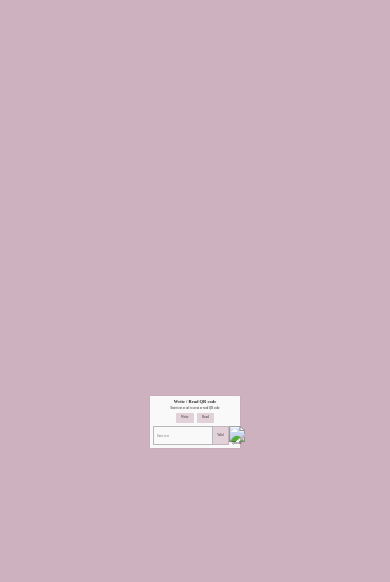
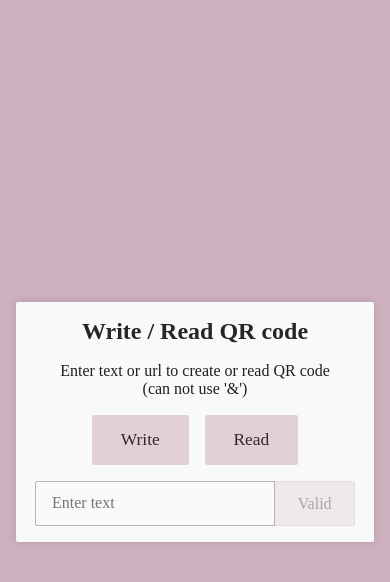
Before and after one commit to emerone/QR-code, a plain HTML site: page index.html in a window 390 px wide. Both pictures are taken after a click on the button "Valid". Drawn offline with Linux system fonts and the light colour scheme.

Commit message:
write part

```diff
--- a/assets/css/Style.css
+++ b/assets/css/Style.css
@@ -87,15 +87,15 @@ main > div:first-of-type > button:is(:hover, :focus-visible) {
   width: 100%;
 }
 
-.write input {
+div.write input {
   padding: .75rem 1rem ;
   background: #0000;
   border: 1px #0004 solid;
   border-radius: .125rem 0% 0% .125rem;
-  width: 20rem;
+  width: 100%;
 }
 
-.write button {
+div.write button {
   padding: .75rem 1.4rem .7rem;
   border: 1px #0002 solid;
   border-left: none;
@@ -104,16 +104,22 @@ main > div:first-of-type > button:is(:hover, :focus-visible) {
   transition: all .2s ease;
   cursor: pointer;
   color: #000c;
+  transition: all .2 ease;
 }
 
-.write button:is(:focus-visible, :hover) {
+div.write button:is(:focus-visible, :hover) {
   background: var(--bg);
   opacity: .9;
   color: var(--color);
 }
 
-.write > div {
+div.write.not-valid button {
+  opacity: .4;
+}
+
+div.write > div {
   display: flex;
+  width: min(100%, 20rem);
 }
 
 
@@ -127,24 +133,6 @@ main > div:first-of-type > button:is(:hover, :focus-visible) {
 }
 
           /* Responsive */
-
-@media screen and (max-width:1024px) {
-  html{
-    font-size: 14px;
-  }
-}
-
-@media screen and (max-width:826px) {
-  html{
-    font-size: 3px;
-  }
-}
-
-@media screen and (max-width:632px) {
-  html{
-    font-size: 3px;
-  }
-}
 
 @media screen and (min-width:calc(1920px * calc(1 + 1/2) - 100px)) {
   html{
@@ -185,15 +173,10 @@ main > div:first-of-type > button:is(:hover, :focus-visible) {
 
 /* Track */
 ::-webkit-scrollbar-track {
-  background: #f1f1f1;
+  background: var(--bg);
 }
 
 /* Handle */
 ::-webkit-scrollbar-thumb {
-  background: #888;
+  background: #b48c9e;
 }
-
-/* Handle on hover */
-::-webkit-scrollbar-thumb:hover {
-  background: #555;
-}
--- a/assets/js/Script.js
+++ b/assets/js/Script.js
@@ -20,11 +20,34 @@ const btnW = document.querySelector('div.write button')
 const imgW = document.querySelector('div.write img')
 const formW = document.querySelector('div.write')
 
+
 const writeF = (e) => {
-    if (e.key == "Enter" || e.target.nodeName == 'BUTTON'){
+
+    // API used from: goqr.me
+    data = inpW.value.replace(/&/g, '')
+    if (data != '')     { formW.classList.remove("not-valid") }
+    if (data == '')     { formW.classList.add("not-valid")}
+    if (data != false)
+    if (data == false)
+
+    console.log(data)
+    function url() { return `https://api.qrserver.com/v1/create-qr-code/?size=150x150&data=${data}` }
+
+    function imgShow() {
         formW.classList.remove('not-active')
+        imgW.src = url()
+        console.log(url())
+    }
+
+    if (e.target.nodeName == 'BUTTON' && data != false){
+        imgShow()
+    }
+
+    if (e.key == "Enter" && data != false){
+        imgShow()
     }
 }
 
 inpW.addEventListener('keydown', writeF)
+inpW.addEventListener('input', writeF)
 btnW.addEventListener('click', writeF)
--- a/index.html
+++ b/index.html
@@ -16,27 +16,29 @@
     <main class="write">
         <h1>Write / Read QR code</h1>
 
-        <p>Enter text or url to creat or read QR code</p>
+        <p>Enter text or url to create or read QR code <br> (can not use '&')</p>
 
         <div>
             <button>Write</button>
             <button>Read</button>
         </div>
 
-        <div class="not-active write" action="">
+        <div class="form not-active not-valid write" action="">
             <div>
-                <input type="text" type="button" name="qrRead" id="qrRead" placeholder="Enter text">
+                <input required type="text" type="button" placeholder="Enter text">
                 <button type="button">Valid</button>
             </div>
             <img src="" alt="QRcode">
         </div>
 
-        <div class="read" action="">
+        <div class="form read" action="">
             <div>
-                <input type="" name="qrRead" id="qrRead">
+                <input type="file" accept="image/*" hidden>
+                <div class="input">
+                    <p>Choose any image</p>
+                </div>
                 <button type="button">Valid</button>
             </div>
-            <img src="" alt="QRcode">
         </div>
     </main>
 
```
